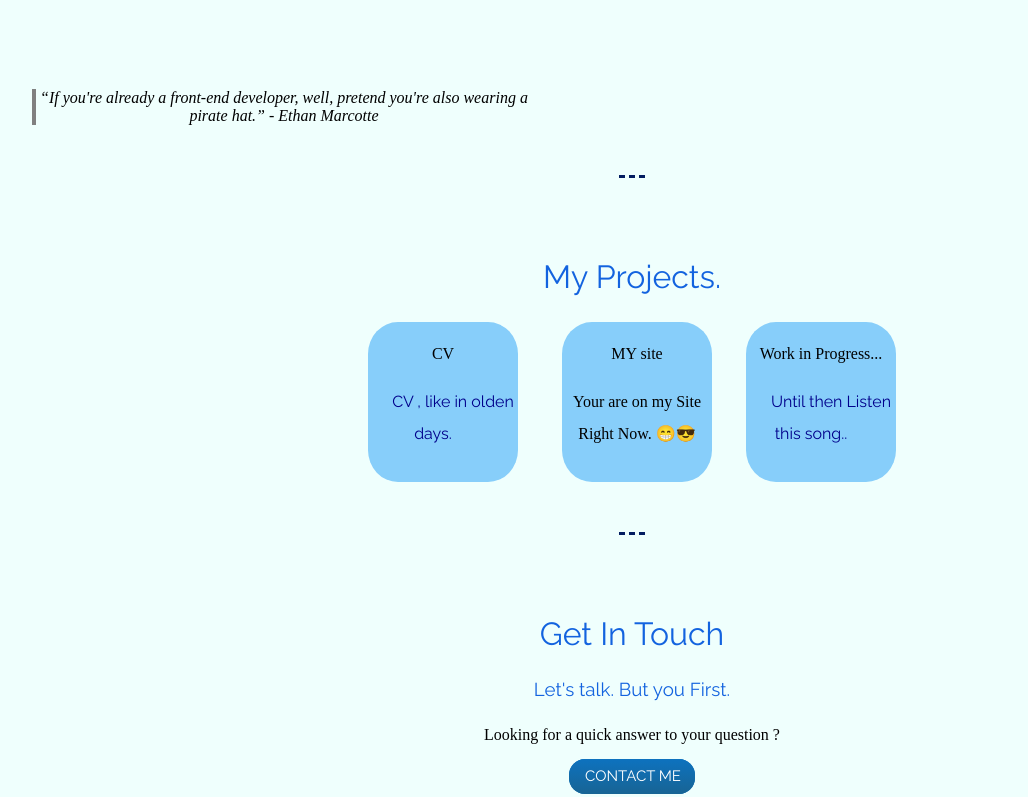
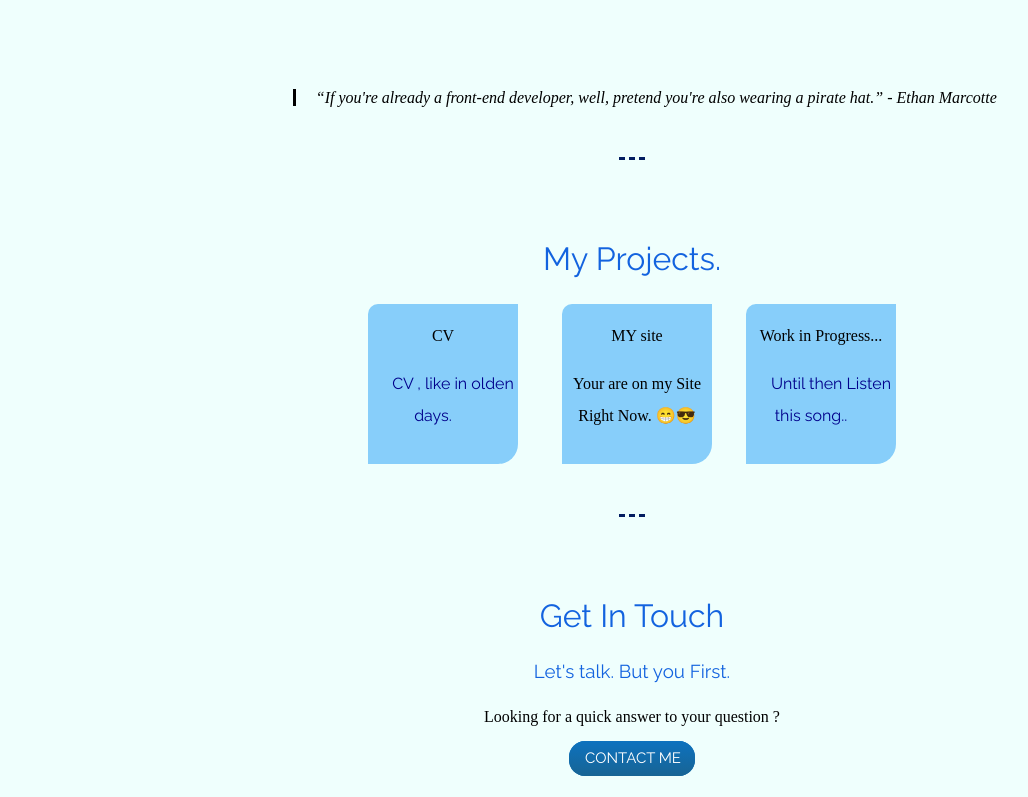
Before and after one commit to badbear006/site, a plain HTML site: page index.html in a window 1280 px wide. Shown: the part 2823-3620 px from the top of the page, without its empty margins (8-1036 px from the left). Drawn offline with Linux system fonts and the light colour scheme; a web font is replaced by a local one.

Commit message:
change is project sec

```diff
--- a/css/styles.css
+++ b/css/styles.css
@@ -50,10 +50,12 @@ hr {
 
 /* quote */
 
-blockquote {
-    border-left: solid 4px grey;
-    position: relative;
-    margin-right: 740px;
+#quote {
+    display: inline;
+    border-left: solid 3px;
+   padding: auto;
+    margin-left: 2%;
+    padding-left: 20px;
 }
 
 .top-cloud {
@@ -115,7 +117,7 @@ blockquote {
 /* projects section  */
 
 .boxs {
-   padding:40px;
+    padding: 40px;
 
 
 }
@@ -129,26 +131,28 @@ blockquote {
     margin-right: 40px;
     display: inline-block;
     text-align: auto;
-    border-radius: 20%;
+    border-radius: 10px 0 20px 0;
 
 
 }
+
 .gbox {
     background-color: lightskyblue;
     height: 160px;
     width: 150px;
-     margin-right: 30px;
+    margin-right: 30px;
     display: inline-block;
-    border-radius: 20%;
+    border-radius: 10px 0 20px 0;
 
 }
+
 .bbox {
     background-color: lightskyblue;
     height: 160px;
     width: 150px;
     display: inline-block;
     text-align: auto;
-    border-radius: 20%;
+    border-radius: 10px 0 20px 0;
 }
 
 .a-projects {
--- a/index.html
+++ b/index.html
@@ -56,9 +56,12 @@
                     It is more about being able to learn and solve the problems as they come up.
             </div>
             <!-- quote  -->
-            <blockquote><em>“If you're already a front-end developer, well, pretend you're also wearing a pirate hat.” -
+            <div id="quote">
+                <em>“If you're already a front-end developer, well, pretend you're also wearing a pirate hat.” -
                     Ethan Marcotte
-                </em></blockquote>
+                </em>
+            </div>
+
             </p>
 
         </div>
@@ -101,11 +104,11 @@
 
     <div class="bottom-container">
         <a class="footer-link" href="https://twitter.com/badbear006" target="_blank"> <img class="logos"
-                src="https://cdn-icons-png.flaticon.com/512/1384/1384017.png" alt="twitter"></a>
+                src="https://cdn-icons.flaticon.com/png/512/3256/premium/3256013.png?token=exp=1657453164~hmac=00535e56bf1dd63d537e7bd11e8b6042" alt="twitter"></a>
         <a class="footer-link" href="https://www.instagram.com/___.vikram.____/" target="_blank"> <img class="logos"
-                src="https://cdn-icons-png.flaticon.com/512/1384/1384015.png" alt="instagram"></a>
+                src="https://cdn-icons-png.flaticon.com/512/1409/1409946.png" alt="instagram"></a>
         <a class="footer-link" href="https://github.com/badbear006" target="_blank"> <img class="logos"
-                src="https://cdn-icons-png.flaticon.com/512/733/733609.png" alt="github"></a>
+                src="https://cdn-icons.flaticon.com/png/512/2504/premium/2504911.png?token=exp=1657454828~hmac=99b5e0f2537b8041992bc820cb2bacd9" alt="github"></a>
         <h4>This page is currently UNDER CONSTRUCTION.</h4>
         <p class="copyright">© 2022 Vikram Prajapati.</p>
     </div>
```
